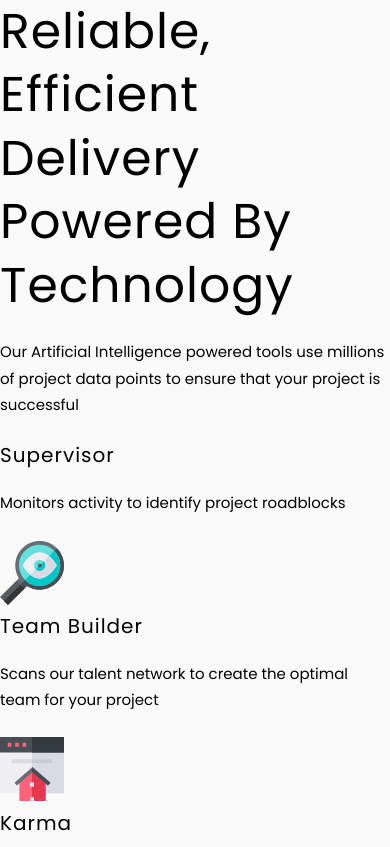
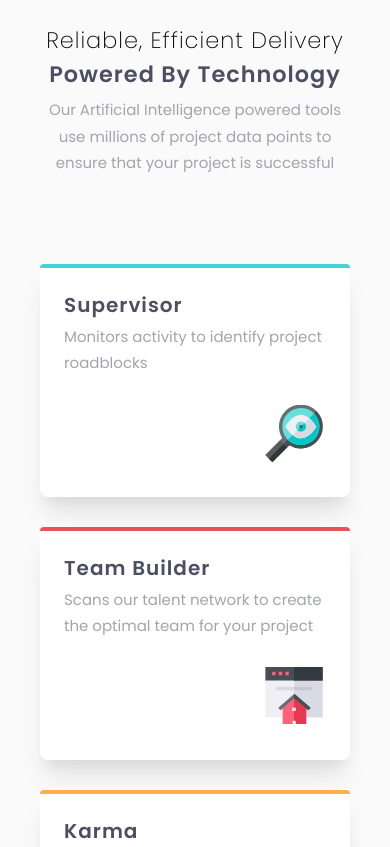
Before and after one commit to Lutefd/four-card-feature-section-master, a plain HTML site: page index.html in a window 390 px wide. Shown: the top 847 px of the page. Drawn offline with Linux system fonts and the light colour scheme.

Commit message:
Mobile version ready

```diff
--- /dev/null
+++ b/scss/components/_boxes.scss
@@ -0,0 +1,45 @@
+main {
+  display: grid;
+  place-items: center;
+  gap: 2em;
+  padding: 2.5rem;
+}
+.box {
+  background-color: var(--white);
+  width: 100%;
+  border-radius: 0.5rem;
+  display: grid;
+  box-shadow: var(--shadow-4);
+  .box-1,
+  .box-2,
+  .box-3,
+  .box-4 {
+    display: grid;
+    padding: 1.5rem;
+    border-top: 0.25rem solid var(--primary-200);
+    overflow: hidden;
+    border-top-left-radius: 0.25rem;
+    border-top-right-radius: 0.25rem;
+    h5 {
+      color: var(--Vdb);
+      font-weight: 600;
+    }
+    p {
+      margin-top: -1rem;
+      text-align: left;
+    }
+    .img-end {
+      justify-self: end;
+      transform: scale(0.9);
+    }
+  }
+  .box-2 {
+    border-top: 0.25rem solid var(--primary-100);
+  }
+  .box-3 {
+    border-top: 0.25rem solid var(--primary-300);
+  }
+  .box-4 {
+    border-top: 0.25rem solid var(--primary-400);
+  }
+}
--- /dev/null
+++ b/scss/components/_header.scss
@@ -0,0 +1,23 @@
+header {
+  padding: 1.5rem;
+  max-width: 95%;
+}
+header h1 {
+  text-align: center;
+  font-weight: 200;
+  font-size: 1.4rem;
+  line-height: 1.5;
+  max-width: 100%;
+}
+.bold-title {
+  font-weight: bold;
+  color: var(--Vdb);
+}
+p {
+  text-align: center;
+  color: var(--Grbl);
+}
+header p {
+  margin-top: -1rem;
+  font-weight: 400;
+}
--- a/scss/main.scss
+++ b/scss/main.scss
@@ -1,2 +1,4 @@
 @use './base/reset';
 @use './base/root';
+@use './components/_header.scss';
+@use './components/boxes';
```
Also changed, not shown: dist/css/main.css, 1 other file.
